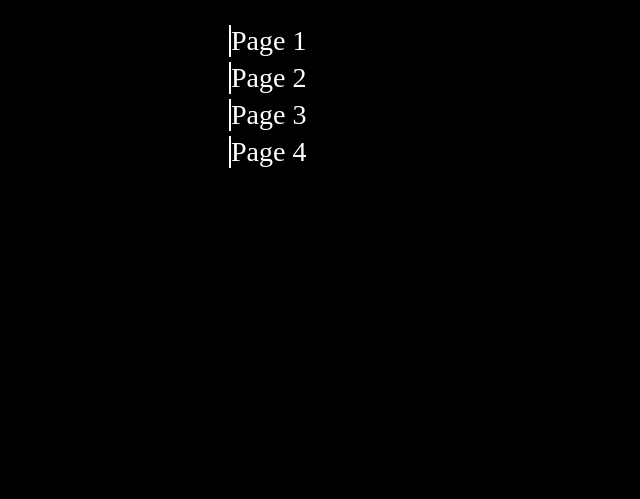
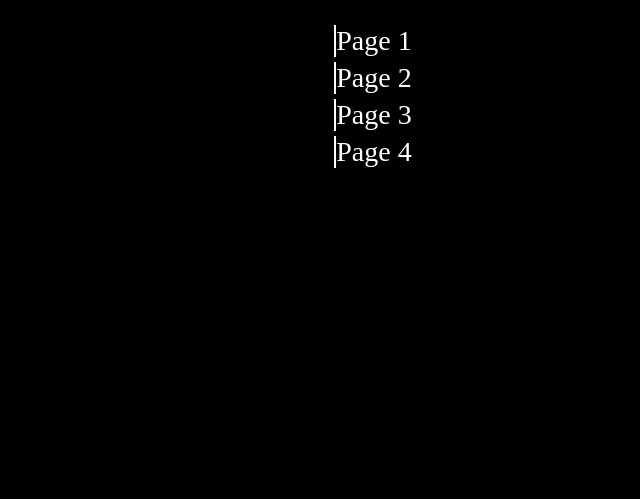
Before and after one commit to Tema-mike/Tema-mike.github.io, a PHP site: page / in a window 1280 px wide. Shown: the top 499 px of the page, without its empty margins (267-907 px from the left). Run offline with PHP 8.4, Linux system fonts and the light colour scheme; some web fonts are replaced.

Commit message:
Initial commit

```diff
--- a/index_css.css
+++ b/index_css.css
@@ -33,7 +33,7 @@ ul {
 #menu {
     padding: 0;
     display: inline-block;
-    width: 50%;
+    width: auto;
 }  .menu {
     border-left: 2px solid white;
     margin-top: 5px;
```
